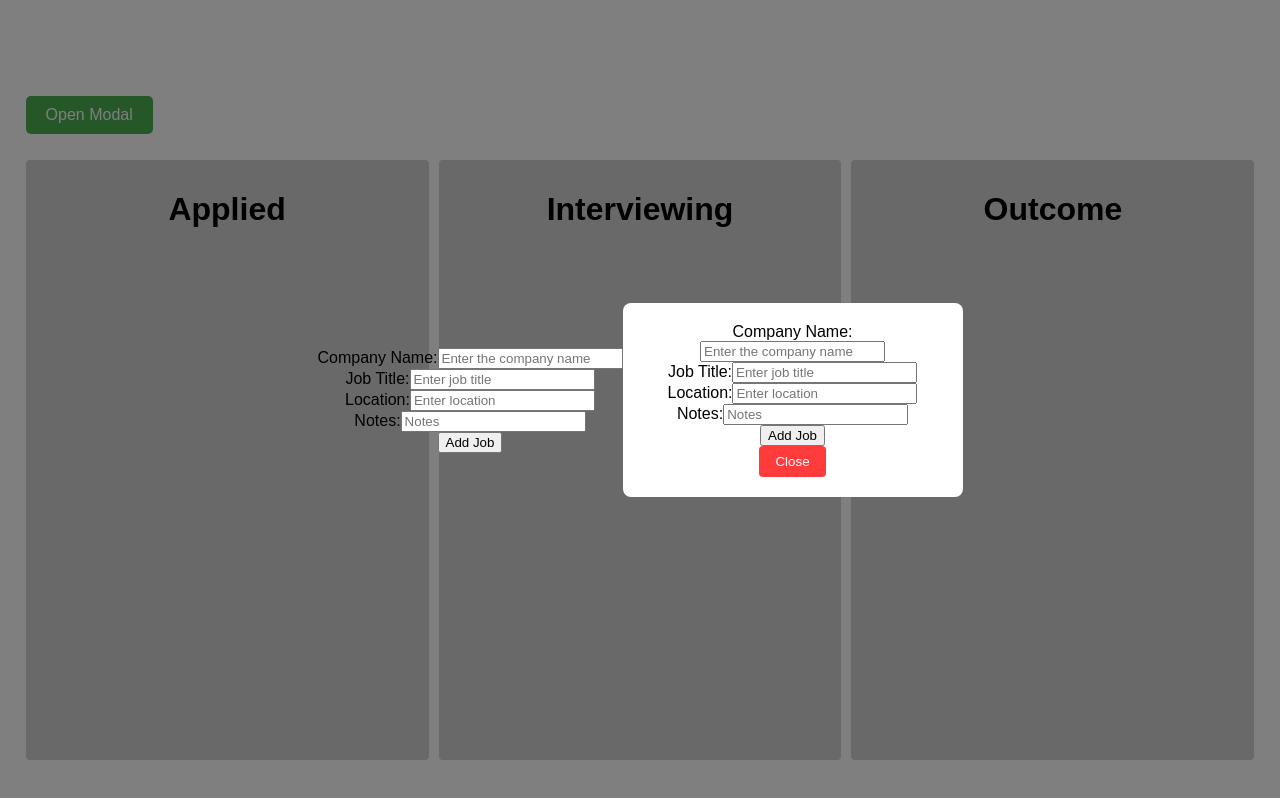
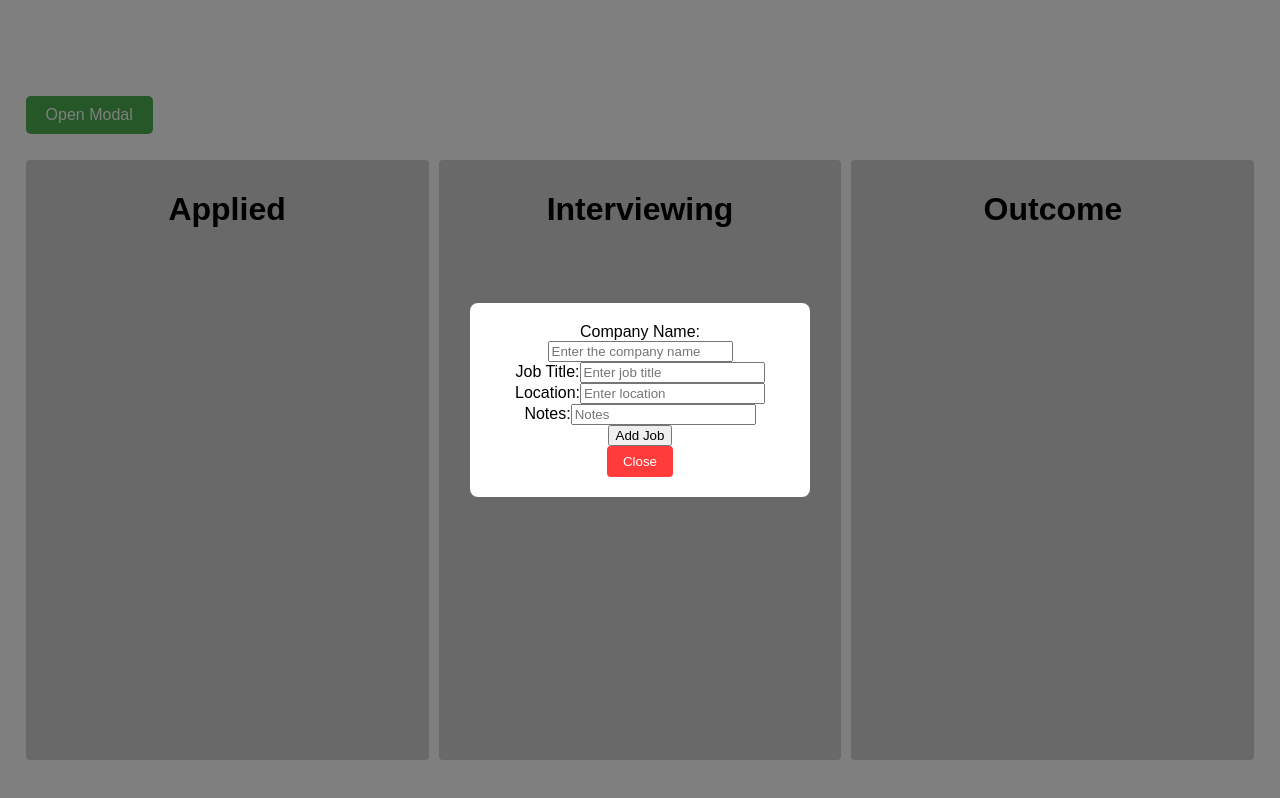
Before and after one commit to pikachu-ptri15/JiraJob, a React app in the folder client/: page / in a window 1280 px wide. Both pictures are taken after a click on the button "Open Modal". Built offline with nearby package versions, Linux system fonts and the light colour scheme.

Commit message:
merge fix for comps

```diff
--- a/client/src/Modal.tsx
+++ b/client/src/Modal.tsx
@@ -12,7 +12,6 @@ const Modal: React.FC<ModalProps> = ({ isVisible, onClose, addJob }) => {
 
   return (
     <div style={styles.modalOverlay}>
-      <NewJob addJob={addJob}/>
       <div style={styles.modal}>
         <NewJob addJob={addJob}/>
         <button style={styles.closeButton} onClick={onClose}>
```
